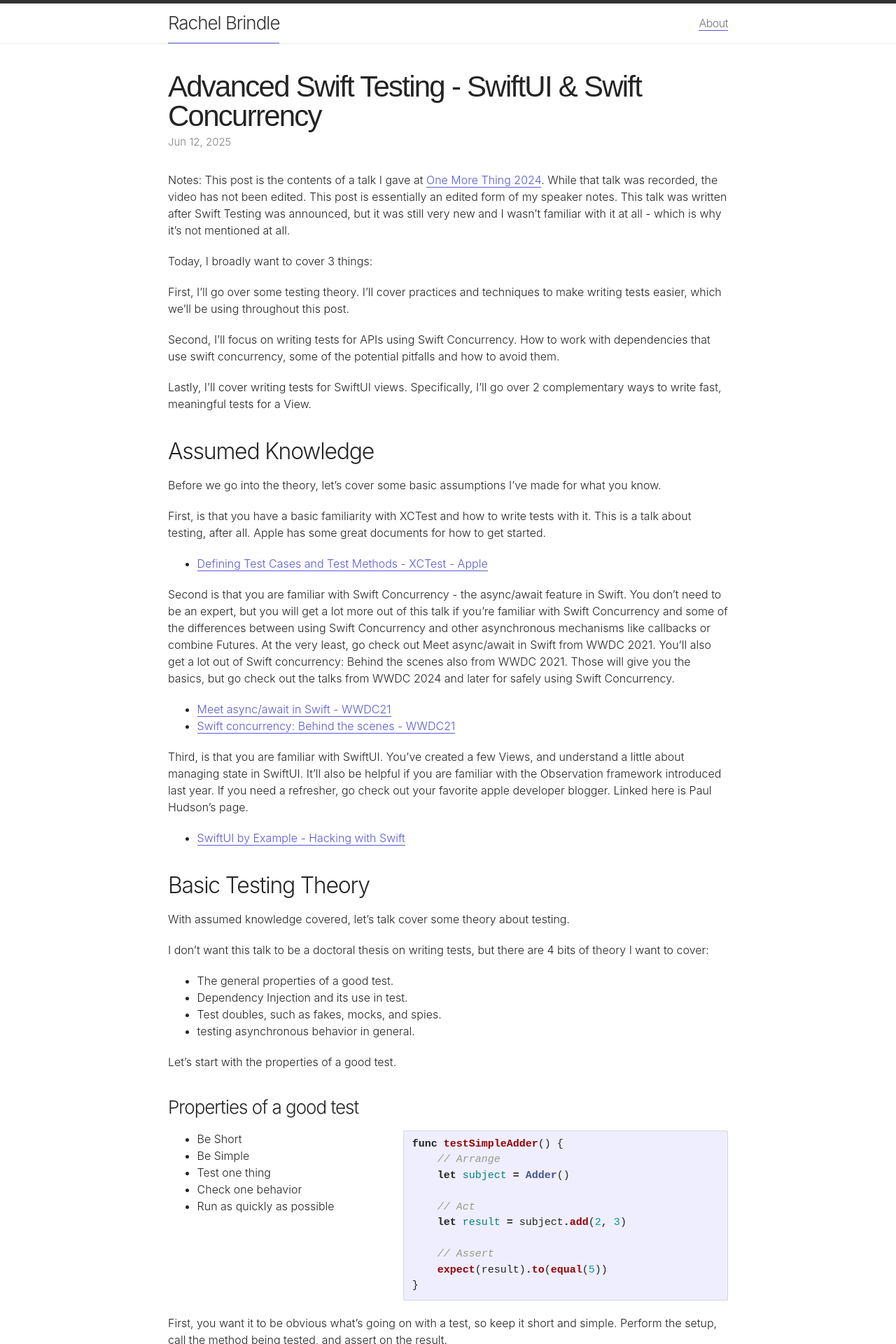
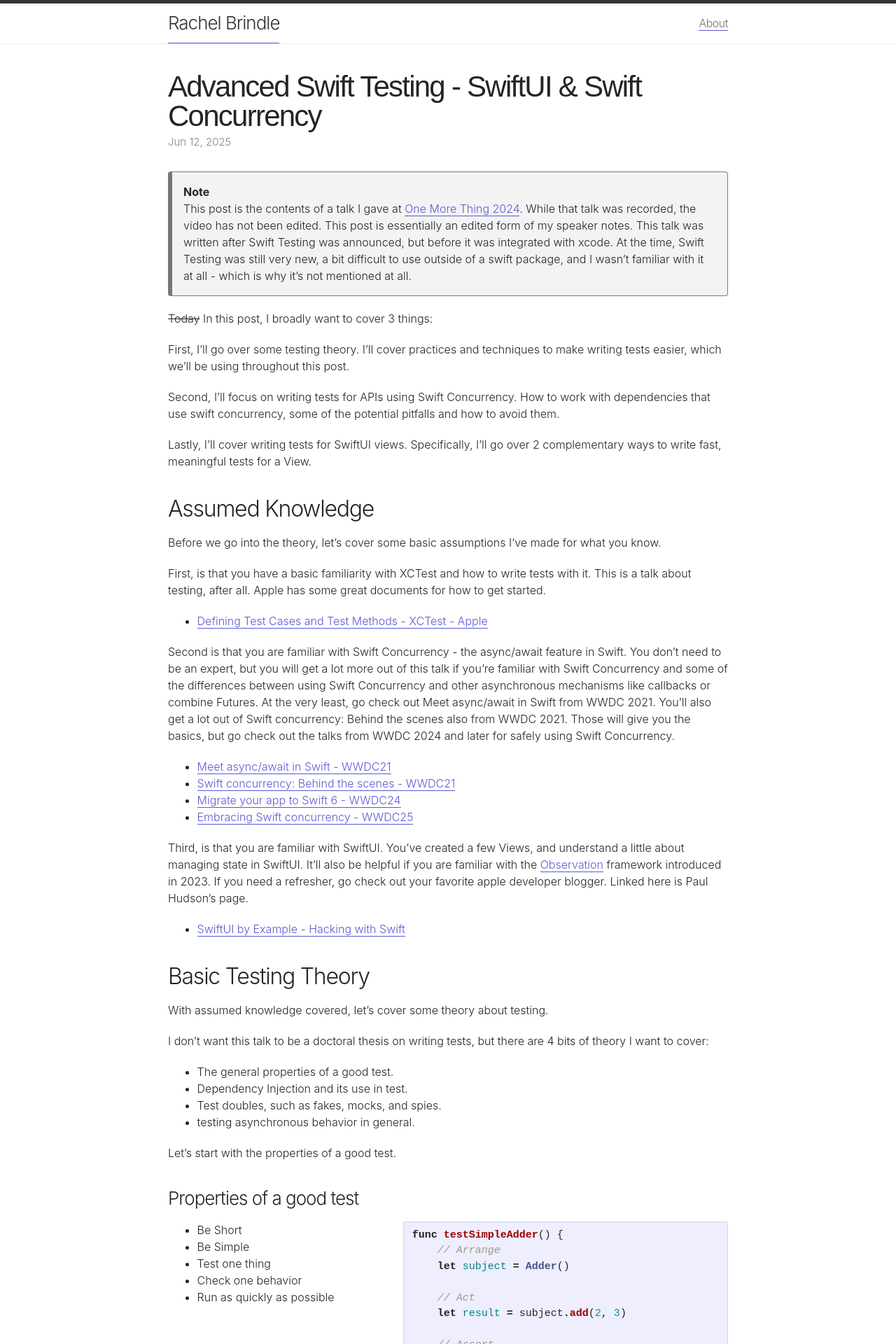
Before and after one commit to younata/younata.github.io, a Jekyll site: the page built from _posts/2025-06-12-testing-swiftui-and-swiftconcurrency.md, in a window 1280 px wide. Shown: the top 1920 px of the page at 70% size. Built offline with Jekyll 4.4.1, drawn with Linux system fonts in a browser that asks for light colours; some of the changed text lies outside the part shown.

Commit message:
Minor corrections to the contents of my OMT 2024 talk post

```diff
--- a/_posts/2025-06-12-testing-swiftui-and-swiftconcurrency.md
+++ b/_posts/2025-06-12-testing-swiftui-and-swiftconcurrency.md
@@ -5,9 +5,13 @@ date: 2025-06-12
 tags: swift, tdd, testing, swiftui, swift concurrency, async, await, swift fakes, fakes, quick, nimble
 ---
 
-Notes: This post is the contents of a talk I gave at [One More Thing 2024](https://omt-conf.com/wwdc24/). While that talk was recorded, the video has not been edited. This post is essentially an edited form of my speaker notes. This talk was written after Swift Testing was announced, but it was still very new and I wasn't familiar with it at all - which is why it's not mentioned at all.
+<div class="aside">
+<b>Note</b>
+<br />
+This post is the contents of a talk I gave at [One More Thing 2024](https://omt-conf.com/wwdc24/). While that talk was recorded, the video has not been edited. This post is essentially an edited form of my speaker notes. This talk was written after Swift Testing was announced, but before it was integrated with xcode. At the time, Swift Testing was still very new, a bit difficult to use outside of a swift package, and I wasn't familiar with it at all - which is why it's not mentioned at all.
+</div>
 
-Today, I broadly want to cover 3 things:
+~~Today~~ In this post, I broadly want to cover 3 things:
 
 First, I’ll go over some testing theory. I’ll cover practices and techniques to make writing tests easier, which we’ll be using throughout this post.
 
@@ -27,14 +31,16 @@ Second is that you are familiar with Swift Concurrency - the async/await feature
 
 - [Meet async/await in Swift - WWDC21](https://developer.apple.com/videos/play/wwdc2021/10132/)
 - [Swift concurrency: Behind the scenes - WWDC21](https://developer.apple.com/videos/play/wwdc2021/10254)
+- [Migrate your app to Swift 6 - WWDC24](https://developer.apple.com/videos/play/wwdc2024/10169/)
+- [Embracing Swift concurrency - WWDC25](https://developer.apple.com/videos/play/wwdc2025/268/)
 
-Third, is that you are familiar with SwiftUI. You’ve created a few Views, and understand a little about managing state in SwiftUI. It’ll also be helpful if you are familiar with the Observation framework introduced last year. If you need a refresher, go check out your favorite apple developer blogger. Linked here is Paul Hudson's page.
+Third, is that you are familiar with SwiftUI. You’ve created a few Views, and understand a little about managing state in SwiftUI. It’ll also be helpful if you are familiar with the [Observation](https://developer.apple.com/documentation/Observation) framework introduced in 2023. If you need a refresher, go check out your favorite apple developer blogger. Linked here is Paul Hudson's page.
 
 - [SwiftUI by Example - Hacking with Swift](https://www.hackingwithswift.com/quick-start/swiftui)
 
 ## Basic Testing Theory
 
-With assumed knowledge covered, let's talk cover some theory about testing.
+With assumed knowledge covered, let's cover some theory about testing.
 
 I don't want this talk to be a doctoral thesis on writing tests, but there are 4 bits of theory I want to cover:
 
--- a/css/main.css
+++ b/css/main.css
@@ -150,7 +150,7 @@ a:visited {
 
 .two-column {
   display: flex;
-  flex-flow: row nowrap;
+  flex-flow: row;
   justify-content: flex-start;
   align-items: flex-start;
   gap: 10px;
```
Also changed, not shown: other parts of _posts/2025-06-12-testing-swiftui-and-swiftconcurrency.md (+2 -2 lines).
